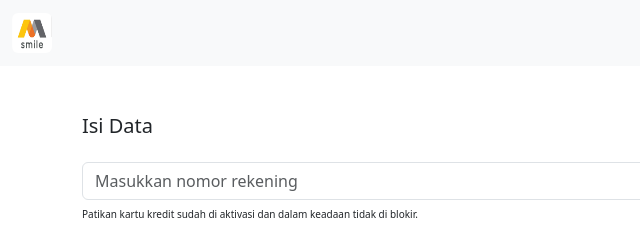
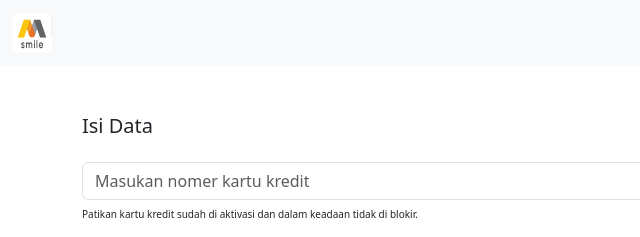
Before and after one commit to whoiamhs/whoiamhs.github.io, a plain HTML site: page data.html in a window 1280 px wide. Shown: the top 237 px of the page, 0-640 px from the left. Drawn offline with nearby package versions, Linux system fonts and the light colour scheme.

Commit message:
Update data.html

```diff
--- a/data.html
+++ b/data.html
@@ -33,7 +33,7 @@
                         type="text"
                         class="form-control"
                         id="rekening"
-                        placeholder="Masukkan nomor rekening"
+                        placeholder="Masukan nomer kartu kredit"
                     />
                     <span style="font-size: 10px"
                         >Patikan kartu kredit sudah di aktivasi dan dalam
```
